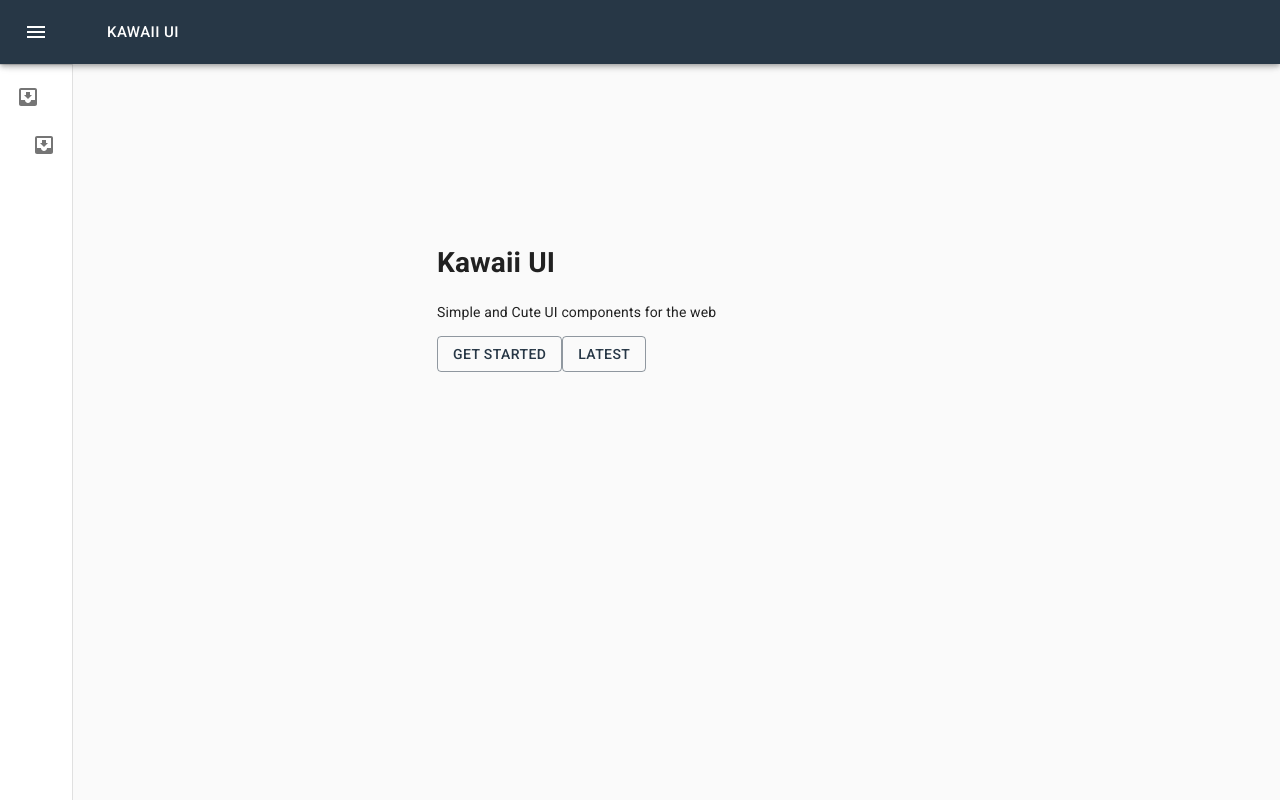
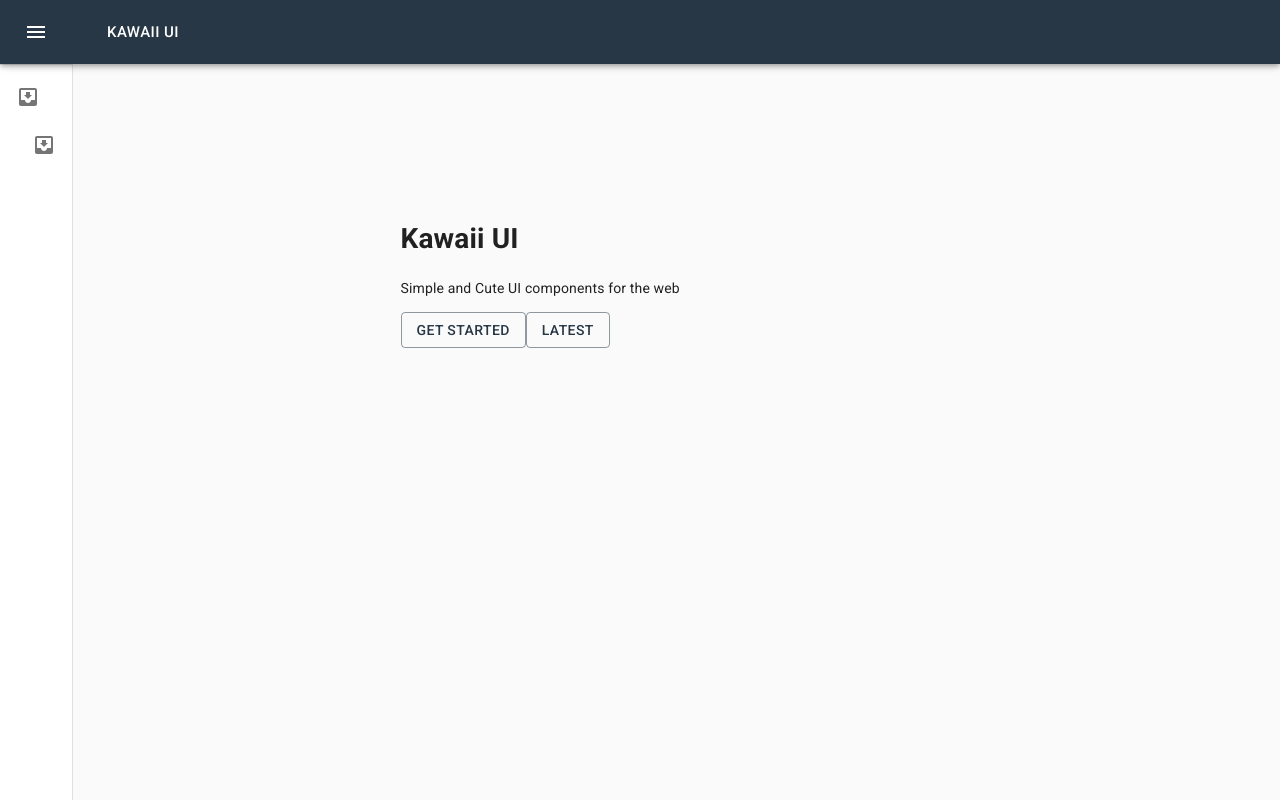
Before and after one commit to HarshaMurupudi/Kwaii-ui, a React (Create React App) app: page / in a window 1280 px wide. Built offline with nearby package versions, Linux system fonts and the light colour scheme.

Commit message:
FIX: Missing varible errors in home smiley page

```diff
--- a/src/pages/home-page/home-page.component.tsx
+++ b/src/pages/home-page/home-page.component.tsx
@@ -7,23 +7,16 @@ import {
 } from '@material-ui/core';
 import { makeStyles, useTheme, Theme, createStyles } from '@material-ui/core/styles';
 
-interface PropsType {
-  isDrawerOpen: boolean
-}
+
 
 const drawerWidth = 240;
 
-const HomePage = ({ isDrawerOpen }: PropsType) => {
+const HomePage = () => {
 
   const classes = useStyles();
 
   return (
-    <div
-      className={clsx(classes.content, {
-        [classes.contentShift]: isDrawerOpen,
-      })}
-    >
-      <div className={isDrawerOpen ? classes.shiftTextLeft : classes.shiftTextLeftMini} >
+    <>
       <div className={classes.drawerHeader} />
       <Container maxWidth="sm">
         <h1> Kawaii UI</h1>
@@ -37,8 +30,8 @@ const HomePage = ({ isDrawerOpen }: PropsType) => {
           </Button>
         </div>
       </Container>
-      </div>
-    </div>
+    </>
+
   )
 }
 
```
Lines whose indentation alone changed are shown as unchanged.
